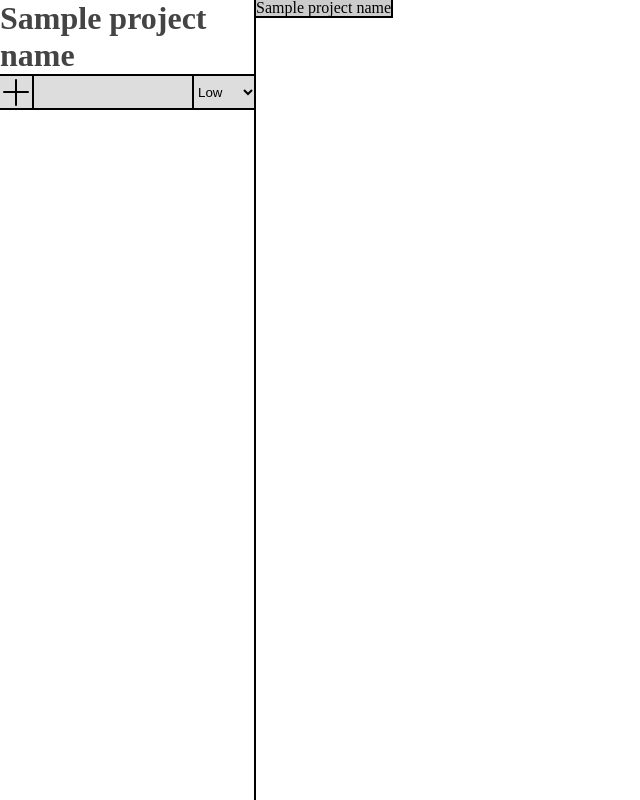
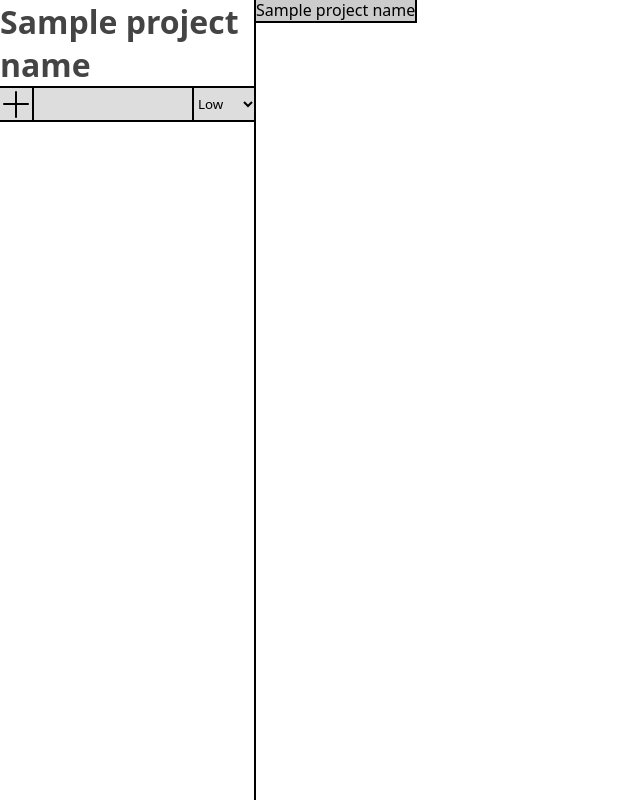
Before and after one commit to tsj845/APP-task-manager, a Flask app: template templates/manager-template.html in a window 1280 px wide. Shown: the whole page, without its empty margins (0-640 px from the left). Run offline with Flask 2, Linux system fonts and the light colour scheme; the template is opened without the code that fills it: most values are stand-ins (such as "Sample title", 1, 10 or a date in 2020); parts of the project's set-up code (start-up, migrations or seed data) failed here and were passed over; some libraries are stand-ins or nearby versions.

Commit message:
consistent fonts

```diff
--- a/assets/css/manager.css
+++ b/assets/css/manager.css
@@ -1,3 +1,6 @@
+* {
+    font-family: system-ui;
+}
 /* sets all text input to have a gray outline unless otherwise specified */
 input[type="text"]:not(.default) {
     outline-color : gray;
```
